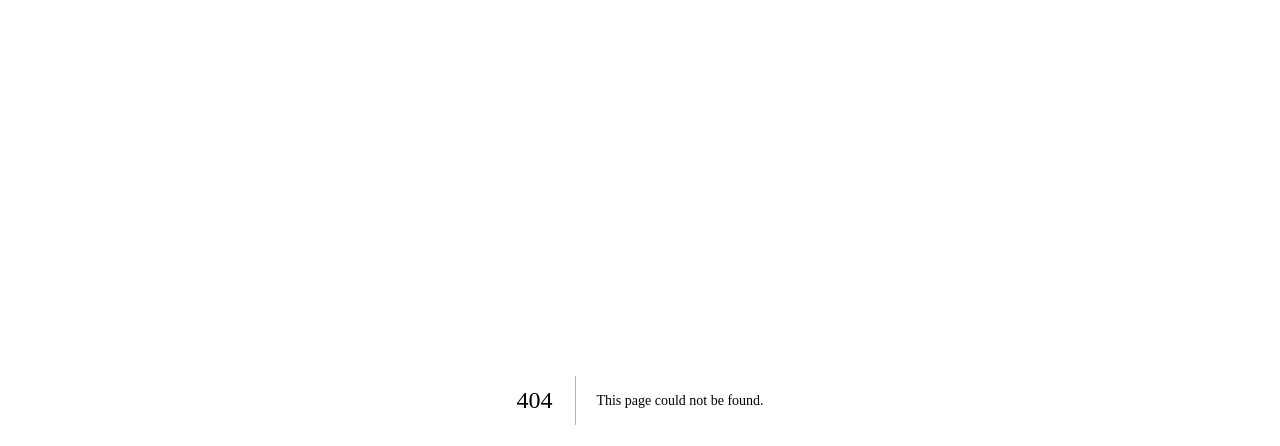
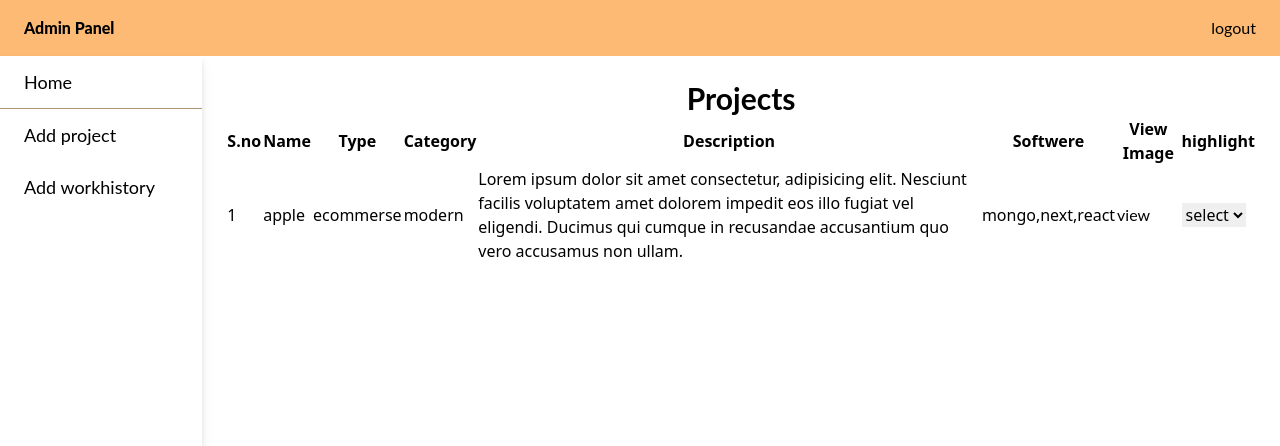
Before and after one commit to him69/portfolio, a Next.js app: page /admin in a window 1280 px wide. Before the commit this address had no page. Shown: the top 446 px of the page. Built offline with nearby package versions, Linux system fonts and the light colour scheme.

Commit message:
admin fronted start

```diff
--- /dev/null
+++ b/app/admin/component/sidebar.js
@@ -0,0 +1,19 @@
+import React from 'react'
+
+const sidebar = () => {
+  return (
+    <div className='w-1/3 drop-shadow-lg bg-white h-[calc(100vh-3rem)]'>
+        <div className="linkDiv px-6 py-3 active">
+            <a href="#" className='text-lg'>Home</a>
+        </div>
+        <div className="linkDiv px-6 py-3">
+            <a href="#" className='text-lg'>Add project</a>
+        </div>
+        <div className="linkDiv px-6 py-3">
+            <a href="#" className='text-lg'>Add workhistory</a>
+        </div>
+    </div>
+  )
+}
+
+export default sidebar
--- /dev/null
+++ b/app/admin/component/topbar.js
@@ -0,0 +1,12 @@
+import React from 'react'
+
+const topbar = () => {
+  return (
+    <div className='topbar w-full flex justify-between bg-orange-300 px-6 py-4'>
+      <div> <p className='font-extrabold'>Admin Panel</p></div>
+      <div><a href="#">logout</a></div>
+    </div>
+  )
+}
+
+export default topbar
--- /dev/null
+++ b/app/admin/login/page.js
@@ -0,0 +1,29 @@
+import React from 'react'
+import '@/styles/globals.css'
+const page = () => {
+  return (
+    <div className='h-screen w-screen grid place-items-center '>
+      <div className='p-6 border border-slate-950 w-1/4'>
+        <form action="" method="post">
+          <div>
+            <div className='mb-2'><label htmlFor="" className='font-bold'>Email</label></div>
+            <div><input type="email" name="" id="" className='px-2 py-2 border border-teal-200 w-full' placeholder='enter your email' /></div>
+          </div>
+          <div className='my-2'>
+            <div className='mb-2'>
+              <label htmlFor="" className='font-bold'>password</label>
+            </div>
+            <div>
+              <input type="password"className='px-2 py-2 border border-teal-200 w-full' placeholder='Enter your Password' />
+            </div>
+            <div>
+              <button className='w-full bg-black text-white p-3 mt-5'>Submit</button>
+            </div>
+          </div>
+        </form>
+      </div>
+    </div>
+  )
+}
+
+export default page
--- /dev/null
+++ b/app/admin/page.js
@@ -0,0 +1,44 @@
+import React from 'react'
+import Topbar from './component/topbar'
+import Sidebar from './component/sidebar'
+import '@/styles/globals.css'
+const page = () => {
+    return (
+        <div>
+            <Topbar />
+            <div className="flex">
+                <Sidebar />
+
+                <div className="mainDiv p-6">
+                <p className='text-center font-bold text-3xl'>Projects</p>
+                    <table className='table-auto'>
+                        <tr><th>S.no</th>
+                            <th>Name</th>
+                            <th>Type</th>
+                            <th>Category</th>
+                            <th>Description</th>
+                            <th>Softwere</th>
+                            <th>View Image</th>
+                            <th>highlight</th></tr>
+                        <tr>
+                            <td>1</td>
+                            <td>apple</td>
+                            <td>ecommerse</td>
+                            <td>modern</td>
+                            <td>Lorem ipsum dolor sit amet consectetur, adipisicing elit. Nesciunt facilis voluptatem amet dolorem impedit eos illo fugiat vel eligendi. Ducimus qui cumque in recusandae accusantium quo vero accusamus non ullam.</td>
+                            <td>mongo,next,react</td>
+                            <td><a href="#">view</a></td>
+                            <td><select name="" id="">
+                                <option value="">select</option>
+                                <option value="false">false</option>
+                                <option value="true">true</option>
+                            </select></td>
+                        </tr>
+                    </table>
+                </div>
+            </div>
+        </div>
+    )
+}
+
+export default page
--- a/styles/globals.css
+++ b/styles/globals.css
@@ -154,3 +154,7 @@ background-color: var(--tertiary);
 border-radius: 2px;
 transition: all .3s ease-in;
 }
+/* admin css */
+.linkDiv.active{
+  border-bottom: 1px solid var(--tertiary);
+}
```
